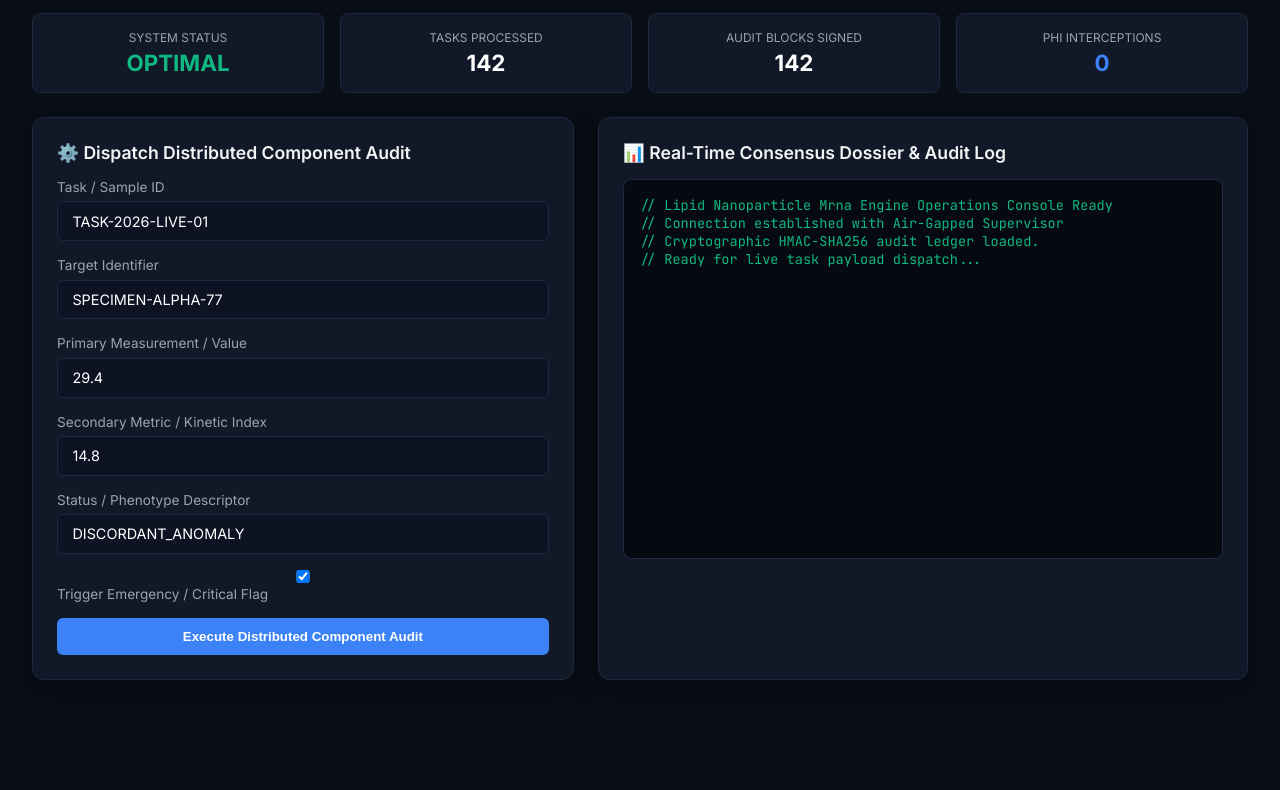
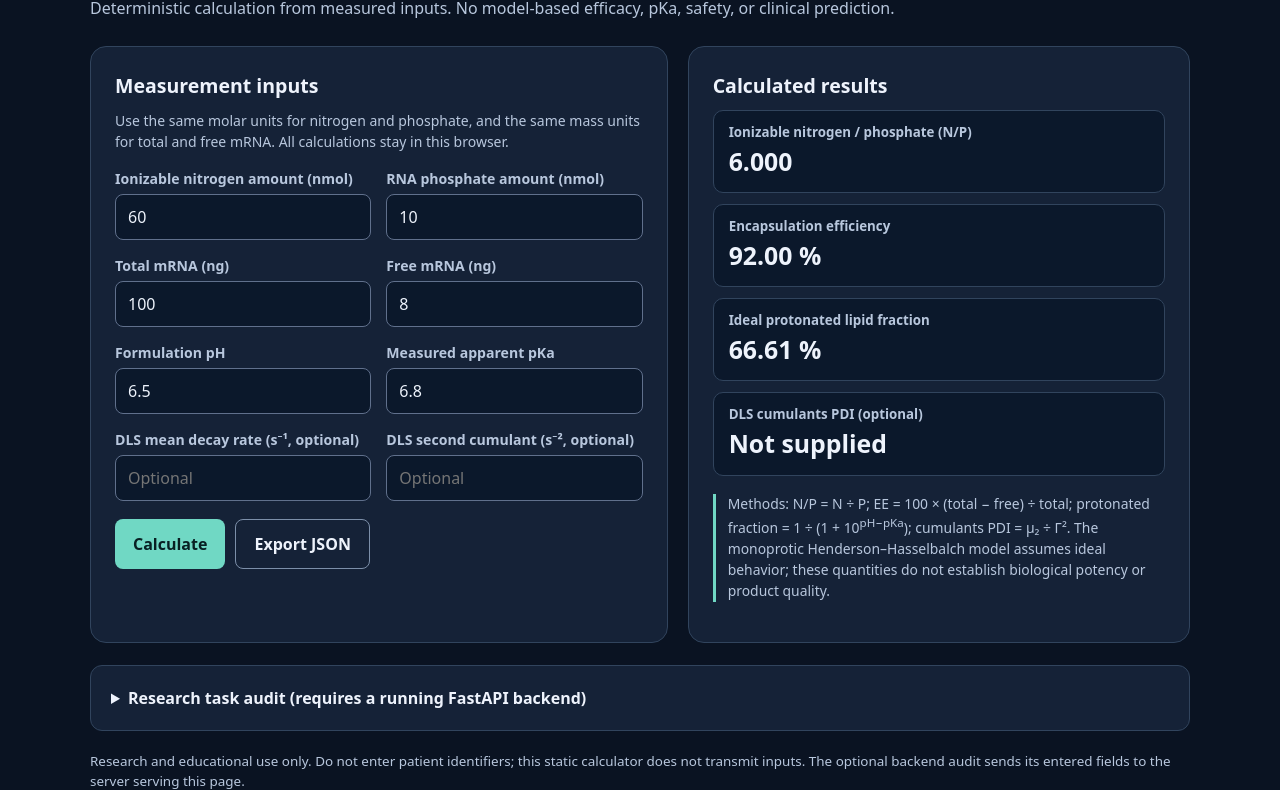
Before and after one commit to abusuraihsakhri/lipid-nanoparticle-mrna-agent, a plain HTML site: page web/index.html in a window 1280 px wide. Shown: the part 128-918 px from the top of the page. Before the commit the page ends 840 px from the top, so only its background shows below. Drawn offline with Linux system fonts and the light colour scheme.

Commit message:
Replace broken simulated console with real browser LNP calculator

```diff
--- a/web/index.html
+++ b/web/index.html
@@ -1,236 +1,188 @@
-<!DOCTYPE html>
+<!doctype html>
 <html lang="en">
 <head>
-    <meta charset="UTF-8">
-    <meta name="viewport" content="width=device-width, initial-scale=1.0">
-    <title>Lipid Nanoparticle Mrna Engine — Operations Console</title>
-    <link href="https://fonts.googleapis.com/css2?family=Inter:wght@300;400;600;700&family=JetBrains+Mono:wght@400;600&display=swap" rel="stylesheet">
+  <meta charset="utf-8">
+  <meta name="viewport" content="width=device-width, initial-scale=1">
+  <meta name="description" content="Local LNP measurement calculator and optional research task audit client.">
+  <title>LNP mRNA | Formulation measurements</title>
   <style>
-        :root {
-            --bg: #090d16;
-            --card: #111827;
-            --border: #1f293d;
-            --accent: #3b82f6;
-            --accent-glow: rgba(59, 130, 246, 0.25);
-            --text: #f3f4f6;
-            --text-muted: #9ca3af;
-            --danger: #ef4444;
-            --warning: #f59e0b;
-            --success: #10b981;
-        }
-        * { box-sizing: border-box; margin: 0; padding: 0; }
-        body {
-            font-family: 'Inter', sans-serif;
-            background: var(--bg);
-            color: var(--text);
-            padding: 2rem;
-            min-height: 100vh;
-        }
-        .header {
-            display: flex;
-            justify-content: space-between;
-            align-items: center;
-            border-bottom: 1px solid var(--border);
-            padding-bottom: 1.5rem;
-            margin-bottom: 2rem;
-        }
-        .header-title h1 { font-size: 1.6rem; font-weight: 700; color: #fff; }
-        .header-title p { color: var(--text-muted); font-size: 0.9rem; margin-top: 0.25rem; }
-        .badge {
-            display: inline-block;
-            padding: 0.3rem 0.8rem;
-            border-radius: 9999px;
-            font-size: 0.75rem;
-            font-weight: 600;
-            background: var(--accent-glow);
-            color: var(--accent);
-            border: 1px solid var(--accent);
-        }
-        .grid {
-            display: grid;
-            grid-template-columns: 1fr 1.2fr;
-            gap: 1.5rem;
-        }
-        .card {
-            background: var(--card);
-            border: 1px solid var(--border);
-            border-radius: 12px;
-            padding: 1.5rem;
-            box-shadow: 0 10px 25px rgba(0,0,0,0.3);
-        }
-        .card h2 {
-            font-size: 1.1rem;
-            font-weight: 600;
-            margin-bottom: 1rem;
-            display: flex;
-            align-items: center;
-            gap: 0.5rem;
-        }
-        .form-group { margin-bottom: 1rem; }
-        label { display: block; font-size: 0.85rem; color: var(--text-muted); margin-bottom: 0.4rem; }
-        input, select, textarea {
-            width: 100%;
-            padding: 0.65rem 0.9rem;
-            background: #0d1322;
-            border: 1px solid var(--border);
-            border-radius: 6px;
-            color: #fff;
-            font-family: inherit;
-            font-size: 0.9rem;
-        }
-        input:focus, textarea:focus { outline: none; border-color: var(--accent); }
-        .btn {
-            background: var(--accent);
-            color: #fff;
-            border: none;
-            padding: 0.7rem 1.4rem;
-            border-radius: 6px;
-            font-weight: 600;
-            cursor: pointer;
-            transition: 0.2s;
-            width: 100%;
-        }
-        .btn:hover { background: #2563eb; }
-        .terminal {
-            background: #060911;
-            border: 1px solid var(--border);
-            border-radius: 8px;
-            padding: 1rem;
-            font-family: 'JetBrains Mono', monospace;
-            font-size: 0.85rem;
-            color: #10b981;
-            height: 380px;
-            overflow-y: auto;
-            white-space: pre-wrap;
-        }
-        .metrics-bar {
-            display: grid;
-            grid-template-columns: repeat(4, 1fr);
-            gap: 1rem;
-            margin-bottom: 1.5rem;
-        }
-        .metric-box {
-            background: var(--card);
-            border: 1px solid var(--border);
-            border-radius: 8px;
-            padding: 1rem;
-            text-align: center;
-        }
-        .metric-val { font-size: 1.4rem; font-weight: 700; color: #fff; margin-top: 0.25rem; }
-        .metric-label { font-size: 0.75rem; color: var(--text-muted); text-transform: uppercase; }
+    :root {color-scheme:dark; --bg:#0a1322; --panel:#152237; --edge:#31445d; --ink:#eef3fc; --muted:#b8c7dd; --accent:#70d8c4; --focus:#f7d782}
+    * {box-sizing:border-box}
+    body {margin:0;background:var(--bg);color:var(--ink);font:16px/1.5 system-ui,-apple-system,Segoe UI,sans-serif}
+    main {width:min(1100px,calc(100% - 32px));margin:40px auto 64px}
+    h1 {font-size:clamp(1.7rem,3vw,2.35rem);margin:0 0 8px;letter-spacing:-.025em}
+    h2 {font-size:1.22rem;margin:0 0 10px}
+    p {margin:0 0 16px;color:var(--muted)}
+    .eyebrow {font-weight:750;color:var(--accent);font-size:.8rem;letter-spacing:.11em;text-transform:uppercase}
+    .layout {display:grid;grid-template-columns:1.15fr 1fr;gap:20px;margin-top:26px}
+    .panel {background:var(--panel);border:1px solid var(--edge);border-radius:16px;padding:24px}
+    .help {font-size:.875rem}
+    .fields {display:grid;grid-template-columns:repeat(2,minmax(0,1fr));gap:15px}
+    label {display:block;color:var(--muted);font-size:.88rem;margin-bottom:5px;font-weight:600}
+    input {width:100%;padding:10px 12px;background:#0b182b;color:var(--ink);border:1px solid #60708c;border-radius:8px;font:inherit}
+    input:focus-visible,button:focus-visible {outline:3px solid var(--focus);outline-offset:2px}
+    button {padding:12px 18px;border:0;border-radius:8px;font:inherit;font-weight:700;cursor:pointer}
+    button[type=submit] {background:var(--accent);color:#082023}
+    button.secondary {background:transparent;color:var(--ink);border:1px solid #7c8fa9}
+    button:disabled {opacity:.45;cursor:not-allowed}
+    .actions {display:flex;flex-wrap:wrap;gap:10px;margin-top:18px}
+    .results {display:grid;gap:11px}
+    .result {background:#0b182b;border:1px solid var(--edge);border-radius:10px;padding:12px 15px}
+    .result small {display:block;color:var(--muted);font-weight:650}
+    output {display:block;font-size:1.55rem;font-weight:760;font-variant-numeric:tabular-nums}
+    .notice {font-size:.87rem;margin-top:18px;border-left:3px solid var(--accent);padding-left:12px}
+    .error {color:#ffc2c2;min-height:24px;margin-top:10px}
+    details {margin-top:22px;border:1px solid var(--edge);border-radius:12px;padding:20px;background:var(--panel)}
+    summary {cursor:pointer;font-weight:750}
+    pre {background:#0b182b;white-space:pre-wrap;overflow-wrap:anywhere;border:1px solid var(--edge);padding:16px;border-radius:8px;max-height:330px;overflow:auto}
+    .foot {margin-top:20px;font-size:.84rem}
+    @media(max-width:820px){.layout{grid-template-columns:1fr}main{margin-top:22px}.panel{padding:18px}}
+    @media(max-width:470px){.fields{grid-template-columns:1fr}}
+    @media print {body{background:white;color:black}.panel,details{background:white;color:black;border-color:#777}input,pre,.result{background:white;color:black}button{display:none}}
   </style>
 </head>
 <body>
-
-    <div class="header">
-        <div class="header-title">
-            <h1>Lipid Nanoparticle Mrna Engine</h1>
-            <p>Domain: Clinical & Cryptographic AI | Standard: CAP / CLSI / NIST Standards | LabMind-Atlas Architecture</p>
+<main>
+  <header>
+    <div class="eyebrow">LNP research utilities</div>
+    <h1>Lipid nanoparticle &amp; mRNA measurements</h1>
+    <p>Deterministic calculation from measured inputs. No model-based efficacy, pKa, safety, or clinical prediction.</p>
+  </header>
+  <div class="layout">
+    <section class="panel" aria-labelledby="measure-heading">
+      <h2 id="measure-heading">Measurement inputs</h2>
+      <p class="help">Use the same molar units for nitrogen and phosphate, and the same mass units for total and free mRNA. All calculations stay in this browser.</p>
+      <form id="measure-form">
+        <div class="fields">
+          <div><label for="nitrogen">Ionizable nitrogen amount (nmol)</label><input id="nitrogen" name="nitrogen" type="number" step="any" min="0" value="60" required></div>
+          <div><label for="phosphate">RNA phosphate amount (nmol)</label><input id="phosphate" name="phosphate" type="number" step="any" min="0.000000001" value="10" required></div>
+          <div><label for="total">Total mRNA (ng)</label><input id="total" name="total" type="number" step="any" min="0.000000001" value="100" required></div>
+          <div><label for="free">Free mRNA (ng)</label><input id="free" name="free" type="number" step="any" min="0" value="8" required></div>
+          <div><label for="ph">Formulation pH</label><input id="ph" name="ph" type="number" step="any" value="6.5" required></div>
+          <div><label for="pka">Measured apparent pKa</label><input id="pka" name="pka" type="number" step="any" value="6.8" required></div>
+          <div><label for="gamma">DLS mean decay rate (s⁻¹, optional)</label><input id="gamma" name="gamma" type="number" step="any" min="0.000000001" placeholder="Optional"></div>
+          <div><label for="mu2">DLS second cumulant (s⁻², optional)</label><input id="mu2" name="mu2" type="number" step="any" min="0" placeholder="Optional"></div>
         </div>
-        <div>
-            <span class="badge">Air-Gapped Active</span>
-            <span class="badge" style="background: rgba(16,185,129,0.2); color: #10b981; border-color: #10b981;">Zero-PHI Guard Active</span>
+        <div class="actions">
+          <button type="submit">Calculate</button>
+          <button type="button" id="export" class="secondary" disabled>Export JSON</button>
         </div>
+        <div id="error" class="error" role="alert" aria-live="polite"></div>
+      </form>
+    </section>
+    <section class="panel" aria-labelledby="results-heading">
+      <h2 id="results-heading">Calculated results</h2>
+      <div class="results" aria-live="polite">
+        <div class="result"><small>Ionizable nitrogen / phosphate (N/P)</small><output id="ratio">—</output></div>
+        <div class="result"><small>Encapsulation efficiency</small><output id="efficiency">—</output></div>
+        <div class="result"><small>Ideal protonated lipid fraction</small><output id="fraction">—</output></div>
+        <div class="result"><small>DLS cumulants PDI (optional)</small><output id="pdi">—</output></div>
       </div>
-
-    <div class="metrics-bar">
-        <div class="metric-box">
-            <div class="metric-label">System Status</div>
-            <div class="metric-val" style="color: var(--success);" id="m-status">OPTIMAL</div>
+      <p class="notice">Methods: N/P = N ÷ P; EE = 100 × (total − free) ÷ total; protonated fraction = 1 ÷ (1 + 10<sup>pH−pKa</sup>); cumulants PDI = μ₂ ÷ Γ². The monoprotic Henderson–Hasselbalch model assumes ideal behavior; these quantities do not establish biological potency or product quality.</p>
+    </section>
   </div>
-        <div class="metric-box">
-            <div class="metric-label">Tasks Processed</div>
-            <div class="metric-val" id="m-tasks">142</div>
+  <details>
+    <summary>Research task audit (requires a running FastAPI backend)</summary>
+    <p class="help">The original three-worker threshold-screening workflow remains available through the Python backend. A static GitHub Pages site cannot execute it. Unavailable servers produce an error, not simulated results.</p>
+    <form id="audit-form">
+      <div class="fields">
+        <div><label for="task_id">Task ID</label><input id="task_id" value="LNP-001" required></div>
+        <div><label for="target_id">Target identifier</label><input id="target_id" value="SAMPLE-001" required></div>
+        <div><label for="primary_metric">Primary metric (generic)</label><input id="primary_metric" type="number" step="any" value="28.5" required></div>
+        <div><label for="secondary_metric">Secondary metric (generic)</label><input id="secondary_metric" type="number" step="any" value="14.2" required></div>
+        <div><label for="status_descriptor">Status descriptor</label><input id="status_descriptor" value="DISCORDANT" required></div>
+        <div><label for="critical"><input id="critical" type="checkbox" style="width:auto"> Critical flag</label></div>
       </div>
-        <div class="metric-box">
-            <div class="metric-label">Audit Blocks Signed</div>
-            <div class="metric-val" id="m-audit">142</div>
-        </div>
-        <div class="metric-box">
-            <div class="metric-label">PHI Interceptions</div>
-            <div class="metric-val" style="color: var(--accent);" id="m-phi">0</div>
-        </div>
-    </div>
-
-    <div class="grid">
-        <div class="card">
-            <h2>⚙️ Dispatch Distributed Component Audit</h2>
-            <div class="form-group">
-                <label>Task / Sample ID</label>
-                <input type="text" id="task_id" value="TASK-2026-LIVE-01">
-            </div>
-            <div class="form-group">
-                <label>Target Identifier</label>
-                <input type="text" id="target_id" value="SPECIMEN-ALPHA-77">
-            </div>
-            <div class="form-group">
-                <label>Primary Measurement / Value</label>
-                <input type="number" id="primary_metric" value="29.4" step="0.1">
-            </div>
-            <div class="form-group">
-                <label>Secondary Metric / Kinetic Index</label>
-                <input type="number" id="secondary_metric" value="14.8" step="0.1">
-            </div>
-            <div class="form-group">
-                <label>Status / Phenotype Descriptor</label>
-                <input type="text" id="status_descriptor" value="DISCORDANT_ANOMALY">
-            </div>
-            <div class="form-group">
-                <label><input type="checkbox" id="is_critical" checked> Trigger Emergency / Critical Flag</label>
-            </div>
-            <button class="btn" onclick="runAudit()">Execute Distributed Component Audit</button>
-        </div>
-
-        <div class="card">
-            <h2>📊 Real-Time Consensus Dossier & Audit Log</h2>
-            <div class="terminal" id="outputConsole">// Lipid Nanoparticle Mrna Engine Operations Console Ready
-// Connection established with Air-Gapped Supervisor
-// Cryptographic HMAC-SHA256 audit ledger loaded.
-// Ready for live task payload dispatch...</div>
-        </div>
-    </div>
-
+      <div class="actions"><button type="submit">Run server audit</button></div>
+    </form>
+    <p id="audit-error" class="error" role="alert" aria-live="polite"></p>
+    <pre id="audit-output" aria-live="polite">No server audit submitted.</pre>
+  </details>
+  <p class="foot">Research and educational use only. Do not enter patient identifiers; this static calculator does not transmit inputs. The optional backend audit sends its entered fields to the server serving this page.</p>
+</main>
 <script>
-        async function runAudit() {
-            const consoleEl = document.getElementById('outputConsole');
-            consoleEl.innerText = "// Dispatching task across specialized workers...
-// Invoking InvariantQCWorker, SafetyEscalationWorker, ProtocolWorker...";
-
-            const payload = {
-                task_id: document.getElementById('task_id').value,
-                target_identifier: document.getElementById('target_id').value,
-                primary_metric: parseFloat(document.getElementById('primary_metric').value),
-                secondary_metric: parseFloat(document.getElementById('secondary_metric').value),
-                status_descriptor: document.getElementById('status_descriptor').value,
-                is_critical_flag: document.getElementById('is_critical').checked
+"use strict";
+const byId = id => document.getElementById(id);
+let lastResult = null;
+function numberFrom(id) {
+  const field = byId(id);
+  const value = field.valueAsNumber;
+  if (!field.value.trim() || !Number.isFinite(value)) throw new Error("Enter a finite number for " + id + ".");
+  return value;
+}
+function calculate(event) {
+  event.preventDefault();
+  byId("error").textContent = "";
+  try {
+    const n = numberFrom("nitrogen"), p = numberFrom("phosphate");
+    const total = numberFrom("total"), free = numberFrom("free");
+    const ph = numberFrom("ph"), pka = numberFrom("pka");
+    if (n < 0 || p <= 0) throw new Error("Nitrogen must be nonnegative and phosphate must be positive.");
+    if (total <= 0 || free < 0 || free > total) throw new Error("Require 0 ≤ free mRNA ≤ total mRNA, with total > 0.");
+    const delta = ph - pka;
+    const fraction = delta >= 50 ? 0 : delta <= -50 ? 1 : 1 / (1 + Math.pow(10, delta));
+    const result = {
+      np_ratio: n / p,
+      encapsulation_efficiency_percent: 100 * (total - free) / total,
+      protonated_fraction_ideal: fraction
     };
-
-            try {
-                const res = await fetch('/api/audit', {
-                    method: 'POST',
-                    headers: { 'Content-Type': 'application/json' },
-                    body: JSON.stringify(payload)
-                });
-                const data = await res.json();
-                consoleEl.innerText = JSON.stringify(data, null, 2);
-                document.getElementById('m-tasks').innerText = parseInt(document.getElementById('m-tasks').innerText) + 1;
-                document.getElementById('m-audit').innerText = parseInt(document.getElementById('m-audit').innerText) + 1;
-            } catch (err) {
-                consoleEl.innerText = "// Offline / Simulation Output:\n" + JSON.stringify({
-                    dossier_id: "DOSSIER-SIM-" + Math.floor(Math.random()*10000),
-                    system: "lipid-nanoparticle-mrna-engine",
-                    domain: "Clinical & Cryptographic AI",
-                    task_id: payload.task_id,
-                    overall_urgency: payload.is_critical_flag ? "CRITICAL_STAT_PANIC" : "ELEVATED_RISK",
-                    integrity_status: "DISCORDANT_ANOMALY",
-                    alerts: [
-                        { worker: "InvariantQCWorker", alert: "Primary metric exceeds upper reference bound" },
-                        { worker: "SafetyEscalationWorker", alert: "Critical emergency interlock flag active" }
-                    ],
-                    audit_hash: "HMAC_SHA256_e83f9a72b941d6c381f9"
-                }, null, 2);
+    const gammaPresent = byId("gamma").value.trim() !== "";
+    const mu2Present = byId("mu2").value.trim() !== "";
+    if (gammaPresent !== mu2Present) throw new Error("Enter both DLS cumulants or leave both blank.");
+    if (gammaPresent) {
+      const gamma = numberFrom("gamma"), mu2 = numberFrom("mu2");
+      if (gamma <= 0 || mu2 < 0) throw new Error("DLS mean decay rate must be positive; second cumulant must be nonnegative.");
+      result.cumulants_pdi = mu2 / (gamma * gamma);
+    }
+    if (!Object.values(result).every(Number.isFinite)) throw new Error("Result is outside representable numeric range.");
+    byId("ratio").textContent = result.np_ratio.toFixed(3);
+    byId("efficiency").textContent = result.encapsulation_efficiency_percent.toFixed(2) + " %";
+    byId("fraction").textContent = (result.protonated_fraction_ideal * 100).toFixed(2) + " %";
+    byId("pdi").textContent = gammaPresent ? result.cumulants_pdi.toFixed(4) : "Not supplied";
+    lastResult = result;
+    byId("export").disabled = false;
+  } catch (error) {
+    byId("error").textContent = error.message;
+    for (const id of ["ratio","efficiency","fraction","pdi"]) byId(id).textContent = "—";
+    lastResult = null;
+    byId("export").disabled = true;
   }
 }
+byId("measure-form").addEventListener("submit", calculate);
+byId("export").addEventListener("click", () => {
+  if (!lastResult) return;
+  const blob = new Blob([JSON.stringify(lastResult, null, 2) + "\n"], {type: "application/json"});
+  const url = URL.createObjectURL(blob);
+  const link = document.createElement("a");
+  link.href = url;
+  link.download = "lnp-measurements.json";
+  link.click();
+  URL.revokeObjectURL(url);
+});
+byId("audit-form").addEventListener("submit", async event => {
+  event.preventDefault();
+  byId("audit-error").textContent = "";
+  byId("audit-output").textContent = "Contacting backend...";
+  const payload = {
+    task_id: byId("task_id").value,
+    target_identifier: byId("target_id").value,
+    primary_metric: numberFrom("primary_metric"),
+    secondary_metric: numberFrom("secondary_metric"),
+    status_descriptor: byId("status_descriptor").value,
+    is_critical_flag: byId("critical").checked
+  };
+  try {
+    const response = await fetch("/api/audit", {method:"POST", headers:{"Content-Type":"application/json"},body:JSON.stringify(payload)});
+    if (!response.ok) throw new Error("Backend returned HTTP " + response.status + ". Check inputs or server availability.");
+    const result = await response.json();
+    if (!result || !result.dossier_id) throw new Error("Backend response was not a valid audit dossier.");
+    byId("audit-output").textContent = JSON.stringify(result, null, 2);
+  } catch (error) {
+    byId("audit-output").textContent = "No audit result.";
+    byId("audit-error").textContent = error.message + " Start the FastAPI server and open its URL to use this feature.";
+  }
+});
+byId("measure-form").requestSubmit();
 </script>
 </body>
 </html>
```
Lines whose indentation alone changed are shown as unchanged.
